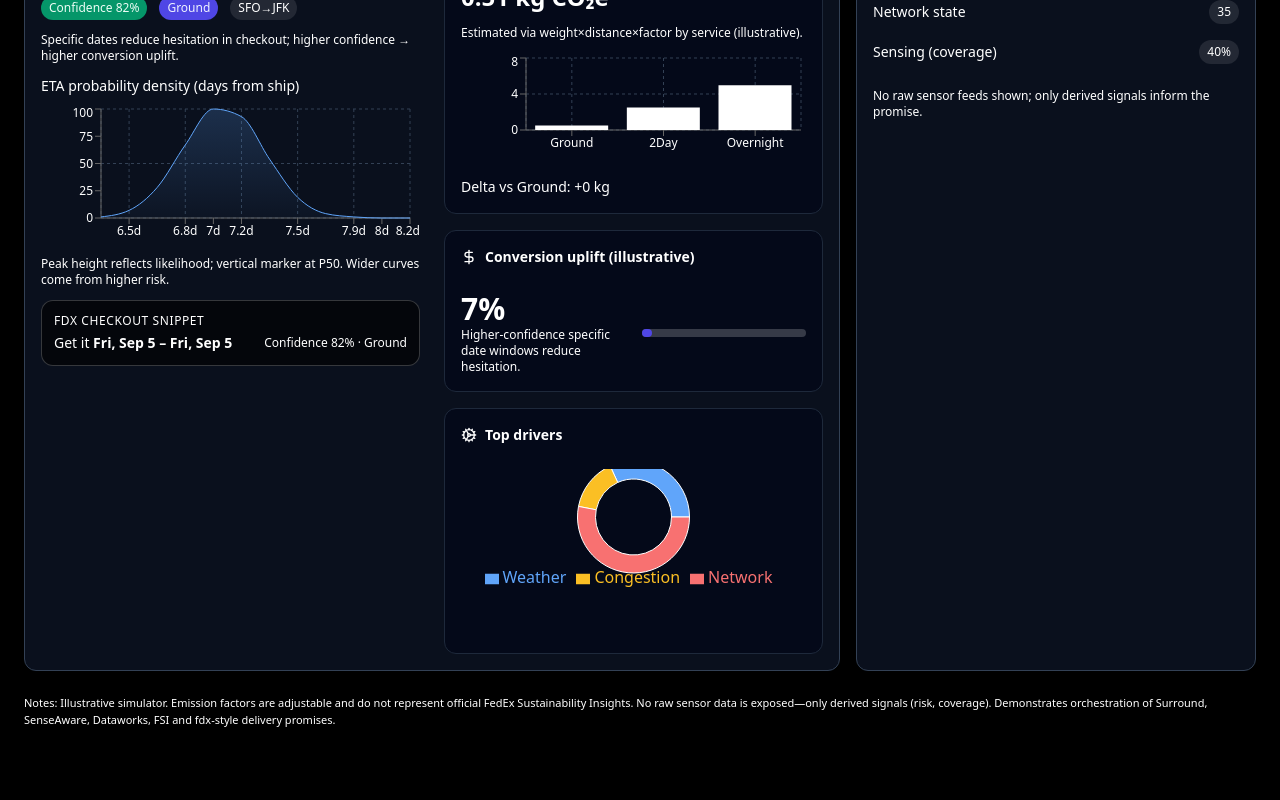
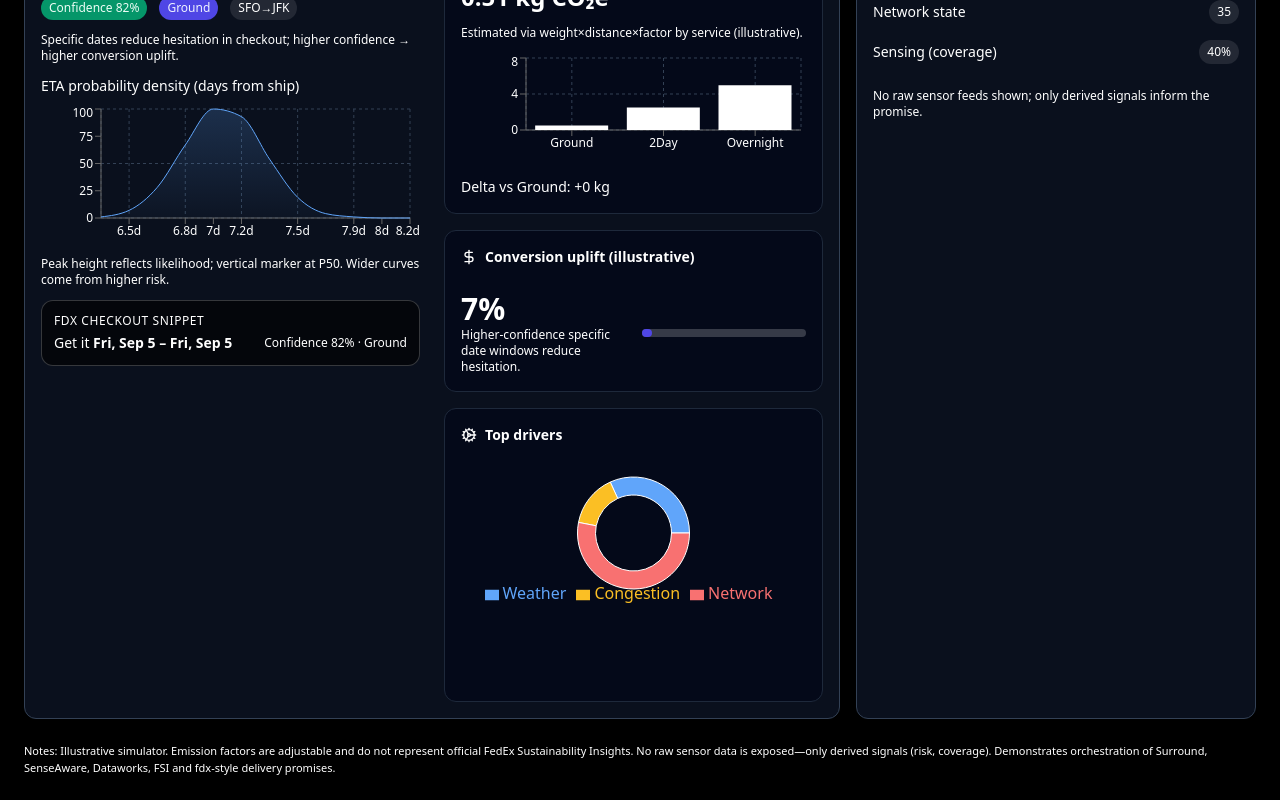
Before and after one commit to gex82/promise-x-simulator-v2, a React (Vite) app: page / in a window 1280 px wide. Shown: the part 839-1639 px from the top of the page. Before the commit the page ends 1591 px from the top, so only its background shows below. Built offline with nearby package versions, Linux system fonts and the light colour scheme.

Commit message:
Increase spacing for Top drivers chart

```diff
--- a/src/App.tsx
+++ b/src/App.tsx
@@ -974,9 +974,9 @@ export default function PromiseXSimulator() {
                             <Cog className="w-4 h-4" /> Top drivers
                           </CardTitle>
                         </CardHeader>
-                        <CardContent className="h-48">
+                        <CardContent className="h-60">
                           <ResponsiveContainer width="100%" height="100%">
-                            <PieChart margin={{ top: 0, bottom: 40 }}>
+                            <PieChart margin={{ top: 24, bottom: 80 }}>
                               <Pie
                                 {...animFast}
                                 isAnimationActive={animate}
@@ -998,7 +998,7 @@ export default function PromiseXSimulator() {
                                 verticalAlign="bottom"
                                 layout="horizontal"
                                 height={32}
-                                wrapperStyle={{ color: palette.text }}
+                                wrapperStyle={{ color: palette.text, paddingTop: 8 }}
                               />
                             </PieChart>
                           </ResponsiveContainer>
```
